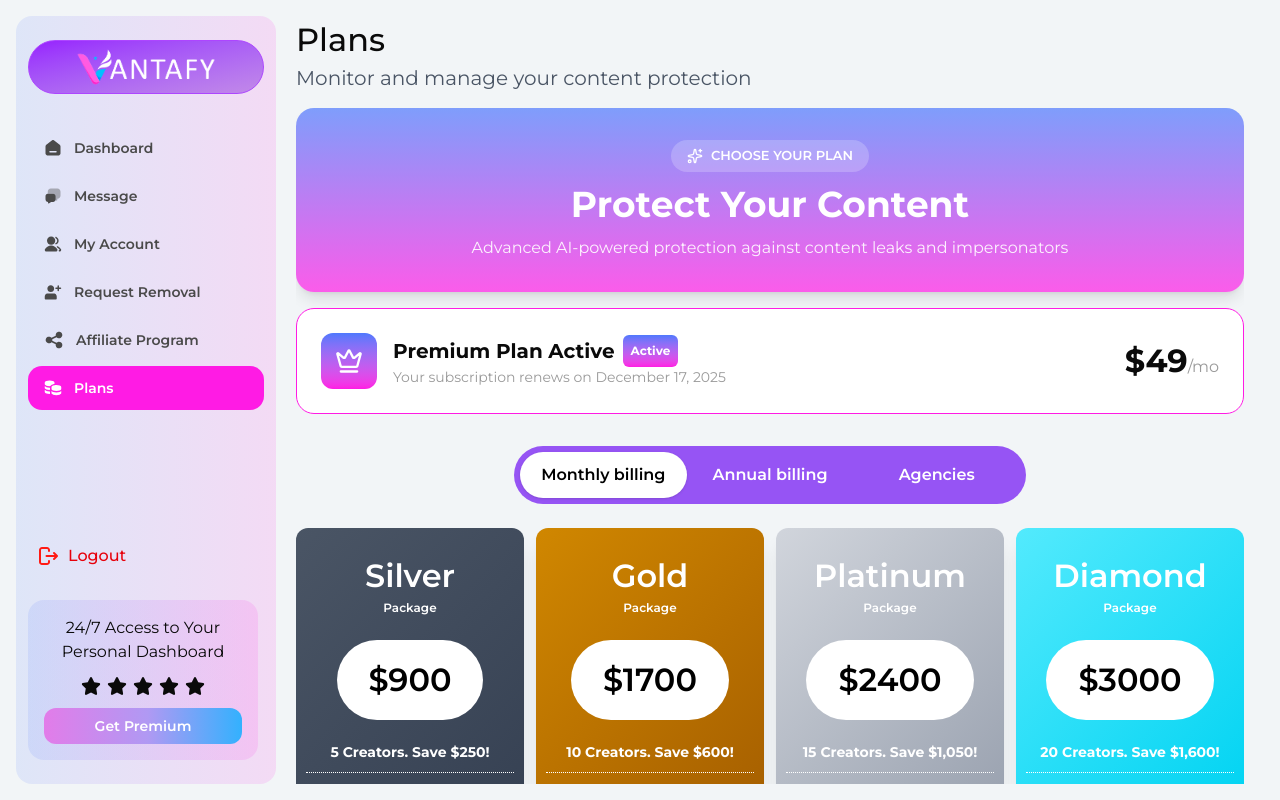
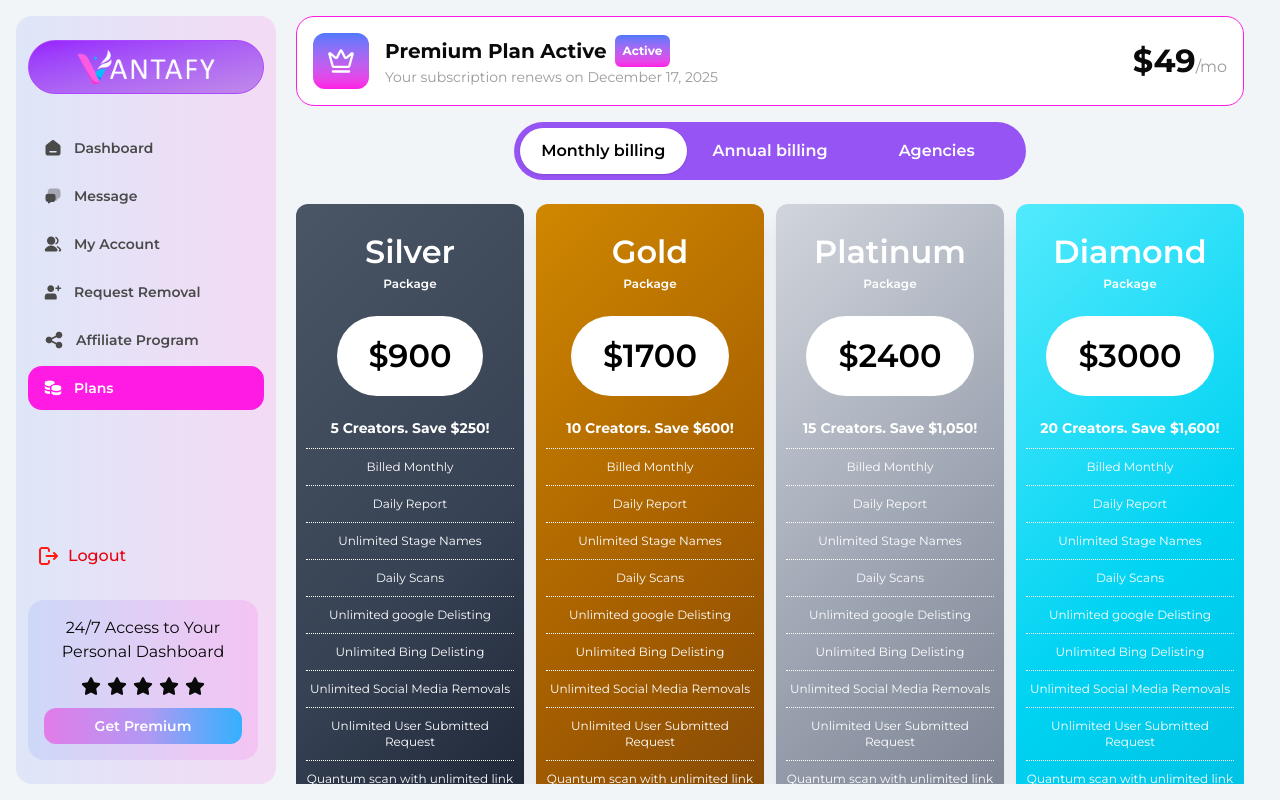
Before and after one commit to raazr62/Vantafy_frontend, a React (Vite) app: page /dashboard/plans in a window 1280 px wide. Built offline with nearby package versions, Linux system fonts and the light colour scheme.

Commit message:
RMV: DashboardPlans page unnecessary title and description

```diff
--- a/src/components/DashboardComponent/DashboardPlansCard.jsx
+++ b/src/components/DashboardComponent/DashboardPlansCard.jsx
@@ -8,7 +8,7 @@ const DashboardPlansCard = () => {
   return (
     <div>
       {/* Tabs And Content */}
-      <Tabs defaultValue="monthly-billing" className="w-full mt-8">
+      <Tabs defaultValue="monthly-billing" className="w-full mt-4">
         <TabsList className={"min-w-lg mx-auto"}>
           <TabsTrigger value="monthly-billing">Monthly billing</TabsTrigger>
           <TabsTrigger value="annual-billing">Annual billing</TabsTrigger>
--- a/src/components/DashboardComponent/PlanStatus.jsx
+++ b/src/components/DashboardComponent/PlanStatus.jsx
@@ -3,7 +3,7 @@ import { CrownIconSVG } from "../SVG/DashboardLayoutSVG";
 
 const PlanStatus = () => {
   return (
-    <div className="p-6 bg-white rounded-[18px] border border-primary mt-4 flex items-center justify-between">
+    <div className="p-4 bg-white rounded-[18px] border border-primary flex items-center justify-between">
       <div className="flex items-center gap-4">
         <div className="p-3.5 bg-linear-to-b from-[#4E78FD] to-[#FF1BE4] w-fit rounded-[12px]">
           <CrownIconSVG />
--- a/src/pages/DashboardPages/DashboardPlans.jsx
+++ b/src/pages/DashboardPages/DashboardPlans.jsx
@@ -6,11 +6,11 @@ import React from "react";
 const DashboardPlans = () => {
   return (
     <div className="h-full overflow-y-auto no-scrollbar">
-      <p className="text-[32px] font-medium">Plans</p>
+      {/* <p className="text-[32px] font-medium">Plans</p>
       <p className="text-[#4A5565] text-xl">
         Monitor and manage your content protection
       </p>
-      <PlansBanner />
+      <PlansBanner /> */}
       <PlanStatus />
       <DashboardPlansCard />
     </div>
```
